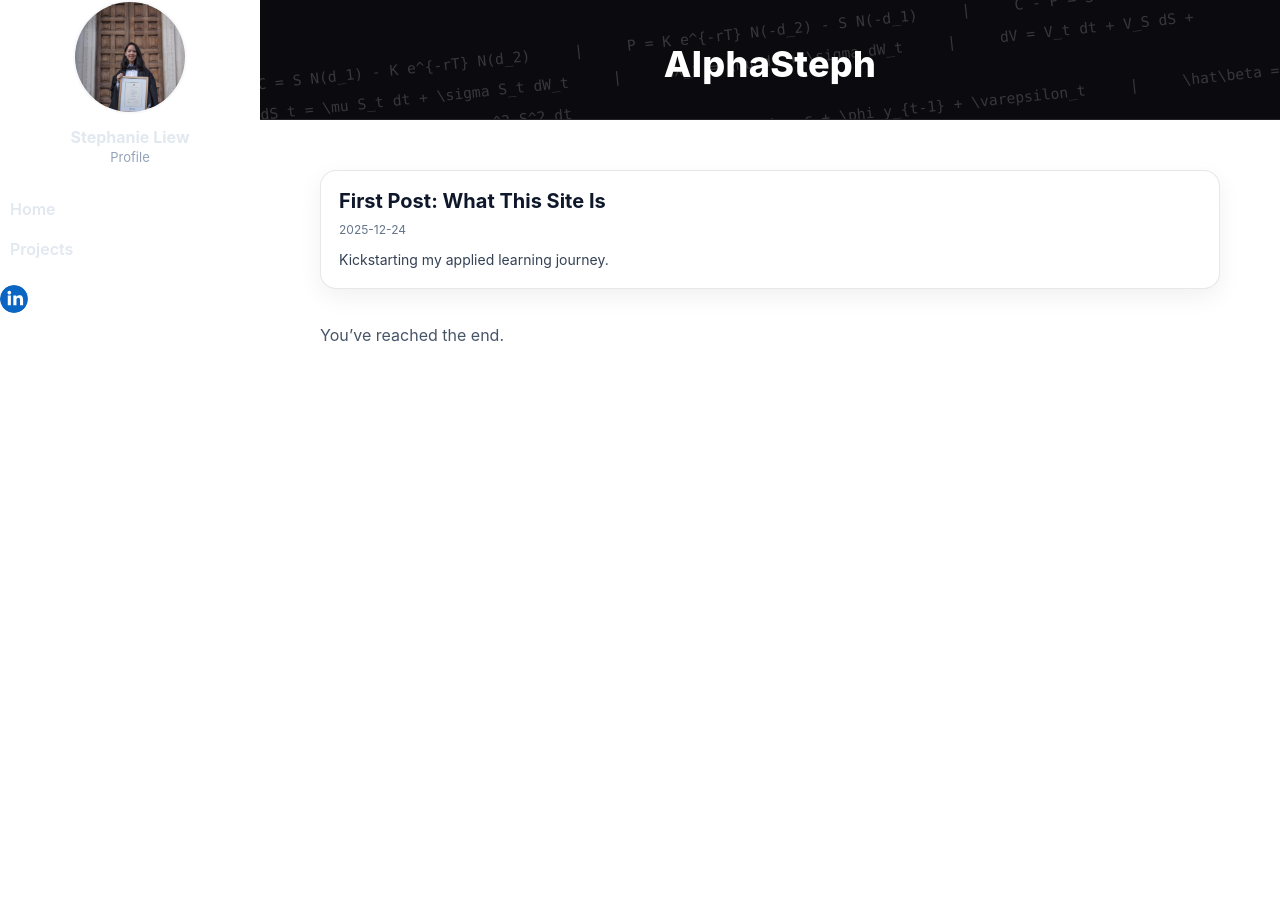
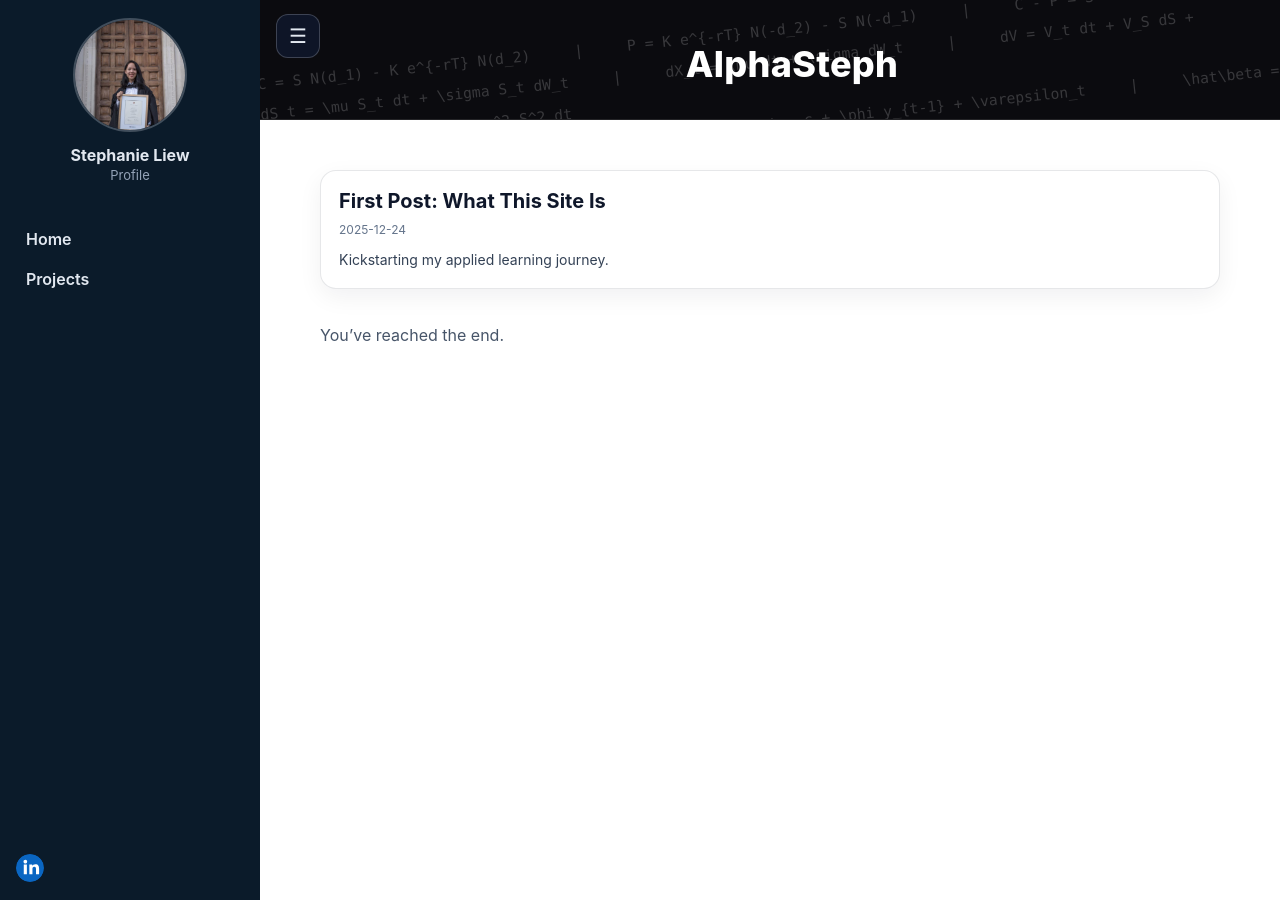
Before and after one commit to sljy1995/StephTheAlpha, a Jekyll site: the page built from index.md, in a window 1280 px wide. Built offline with Jekyll 4.4.1, drawn with Linux system fonts in a browser that asks for light colours.

Commit message:
Update custom.css

```diff
--- a/assets/css/custom.css
+++ b/assets/css/custom.css
@@ -323,62 +323,102 @@ body.nav-open{
   color: #64748b;
 }
 
-/* ---------- DESKTOP: sidebar always visible ---------- */
+/* =========================
+   NAV HOTFIX (paste last)
+   ========================= */
+
+/* Ensure sidebar layout is stable */
+.sidebar{
+  background: #0b1b2a;              /* FIX: not white */
+  color: #e2e8f0;
+  padding: 18px 16px;
+  box-sizing: border-box;
+
+  display: flex;                     /* FIX: so footer can stick to bottom */
+  flex-direction: column;
+}
+
+/* Footer stays at bottom-left */
+.sidebar-footer{
+  margin-top: auto;                  /* works ONLY because sidebar is flex-column */
+  padding-top: 16px;
+  display: flex;
+  justify-content: flex-start;
+}
+
+/* Your linkedin hover selector targets .social-link but your HTML doesn't have it */
+.sidebar-footer a:hover .linkedin-icon{
+  transform: translateY(-1px);
+  box-shadow: 0 4px 12px rgba(10, 102, 194, 0.35);
+}
+
+/* Hamburger should be visible and clickable */
+.nav-toggle{
+  display: inline-flex !important;   /* FIX: force it back */
+  position: relative;
+  z-index: 5000;                     /* above banner wallpaper */
+}
+
+/* ---------- DESKTOP: sidebar always visible, no backdrop ---------- */
 @media (min-width: 901px){
   .sidebar{
+    position: fixed;
+    top: 0;
+    left: 0;
+    width: var(--sidebar-width);
+    height: 100vh;
     transform: none !important;
+    z-index: 1100;
   }
-  .drawer-backdrop{ display:none !important; }
+
+  .drawer-backdrop{ display: none !important; }
 
   .topbar, .main{
     margin-left: var(--sidebar-width);
   }
 
-  .nav-toggle{ display:none; }
+  /* Optional: hide hamburger on desktop (enable if you want) */
+  /* .nav-toggle{ display:none !important; } */
 }
 
-/* ---------- MOBILE: overlay drawer (no push) ---------- */
+/* ---------- MOBILE: drawer overlay (toggle in/out) ---------- */
 @media (max-width: 900px){
-  :root{
-    --sidebar-width: min(82vw, 320px);
-  }
+  :root{ --sidebar-width: min(82vw, 320px); }
 
-  .nav-toggle{ display:inline-flex; }
-
-  /* drawer slides in over content */
+  /* Drawer behavior */
   .sidebar{
+    position: fixed;
+    top: 0;
+    left: 0;
     width: var(--sidebar-width);
     height: 100dvh;
     transform: translateX(-100%) !important;
-    background: #0b1b2a;            /* ensures it’s not grey/transparent */
-    z-index: 3000;                  /* above everything */
+    transition: transform .25s ease;
+    z-index: 6000;                   /* above topbar */
   }
-  .sidebar.open{
+  body.nav-open .sidebar{
     transform: translateX(0) !important;
   }
 
-  /* dim the page behind */
+  /* Backdrop */
   .drawer-backdrop{
-    display:block;
+    display: block;
     position: fixed;
     inset: 0;
     background: rgba(0,0,0,.45);
     opacity: 0;
     pointer-events: none;
     transition: opacity .25s ease;
-    z-index: 2500;
+    z-index: 5500;
   }
   body.nav-open .drawer-backdrop{
     opacity: 1;
     pointer-events: auto;
   }
 
-  /* IMPORTANT: no push on mobile */
-  body.nav-open .main,
-  body.nav-open .topbar{
+  /* Don't push content on mobile */
+  body.nav-open .topbar,
+  body.nav-open .main{
     margin-left: 0 !important;
   }
-
-  /* keep topbar under the drawer when open */
-  .topbar{ z-index: 1200; }
 }
```
